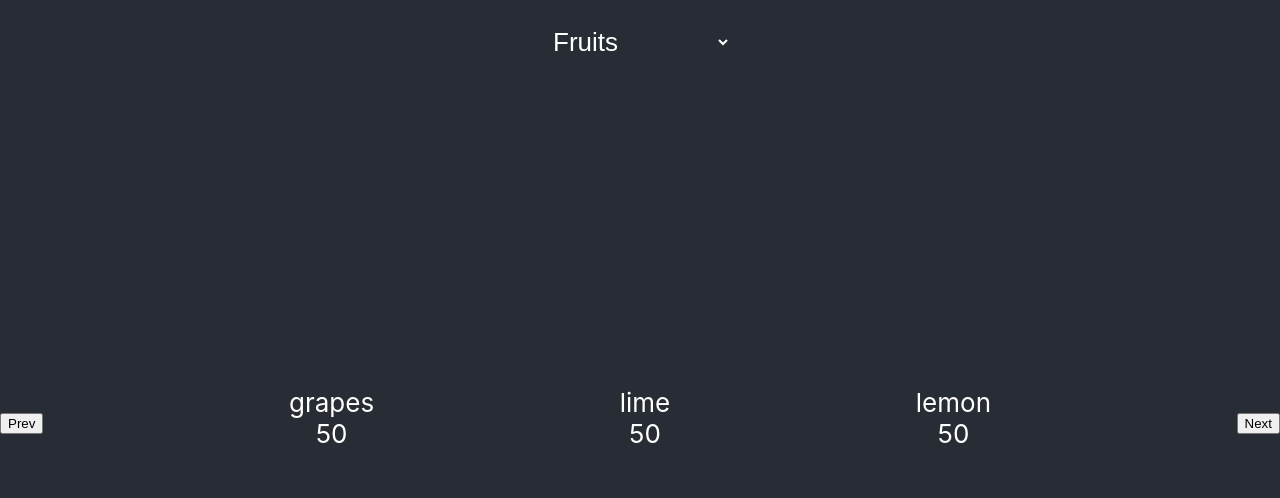
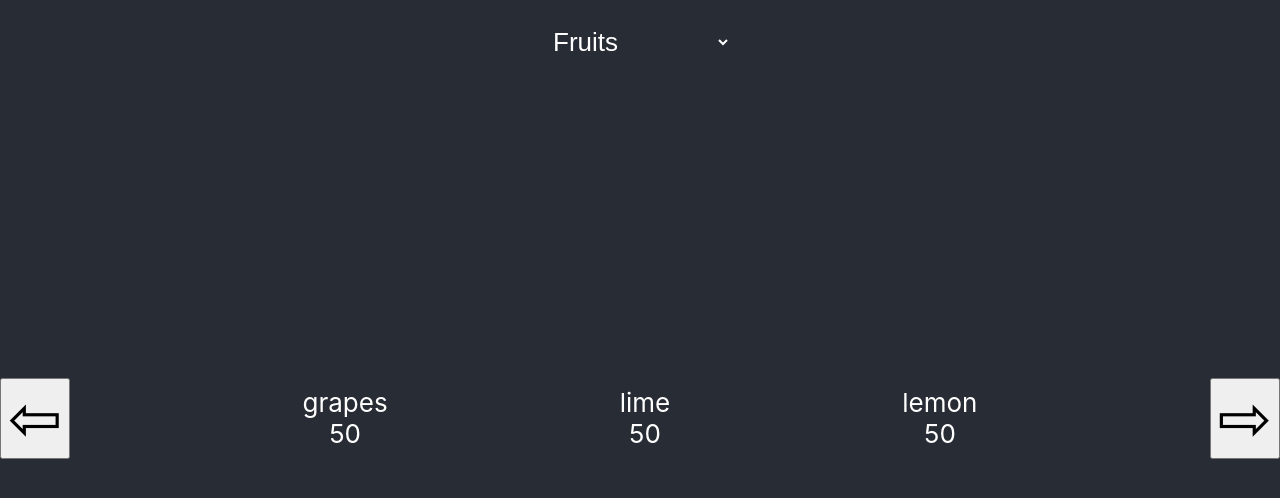
Before and after one commit to DeveloperSaket/paypal-assignment, a React (Create React App) app: page / in a window 1280 px wide. Shown: the top 498 px of the page. Built offline with nearby package versions, Linux system fonts and the light colour scheme.

Commit message:
added html utf-8 array

```diff
--- a/src/Components/ProductList/index.css
+++ b/src/Components/ProductList/index.css
@@ -24,3 +24,7 @@
   font-size: calc(10px + 2vmin);
   color: white;
 }
+
+.arrow{
+  font-size: 2.5em;
+}
--- a/src/Components/ProductList/index.js
+++ b/src/Components/ProductList/index.js
@@ -25,21 +25,21 @@ function ProductList() {
             </header>
             <div className="Carousel">
                 <div>
-                    <button onClick={() => {
+                    <button className='arrow' onClick={() => {
                         const itemObj = prev(filteredList, currentList.pointer);
                         if (itemObj) {
                             updateList(itemObj)
                         }
-                    }}>Prev</button>
+                    }}>&#8678;</button>
                 </div>
                 <Carousel itemObj={currentList} />
                 <div>
-                    <button onClick={() => {
+                    <button className='arrow' onClick={() => {
                         const itemObj = next(filteredList, currentList.pointer);
                         if (itemObj) {
                             updateList(itemObj)
                         }
-                    }}>Next</button>
+                    }}>&#8680;</button>
                 </div>
             </div>
         </div>
```
Also changed, not shown: 1 other file (tests, documents, lock files or other folders).
